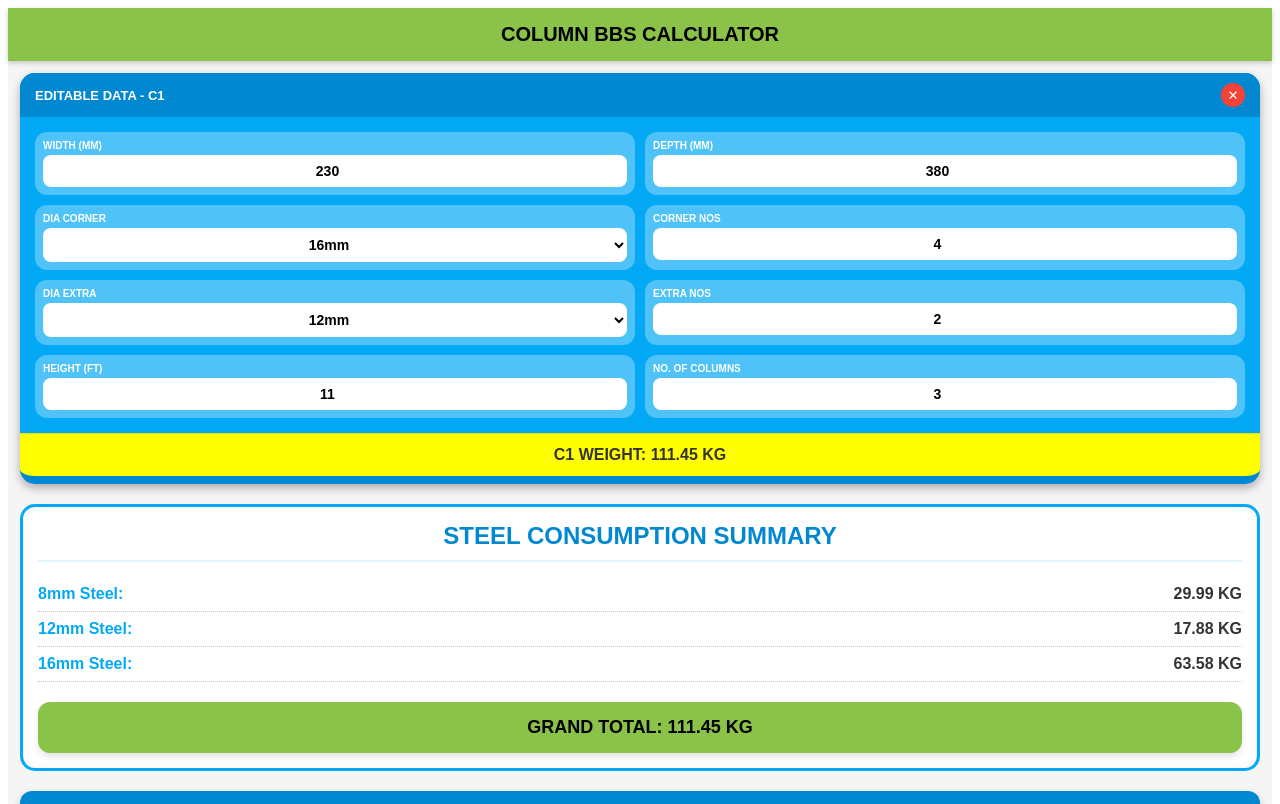
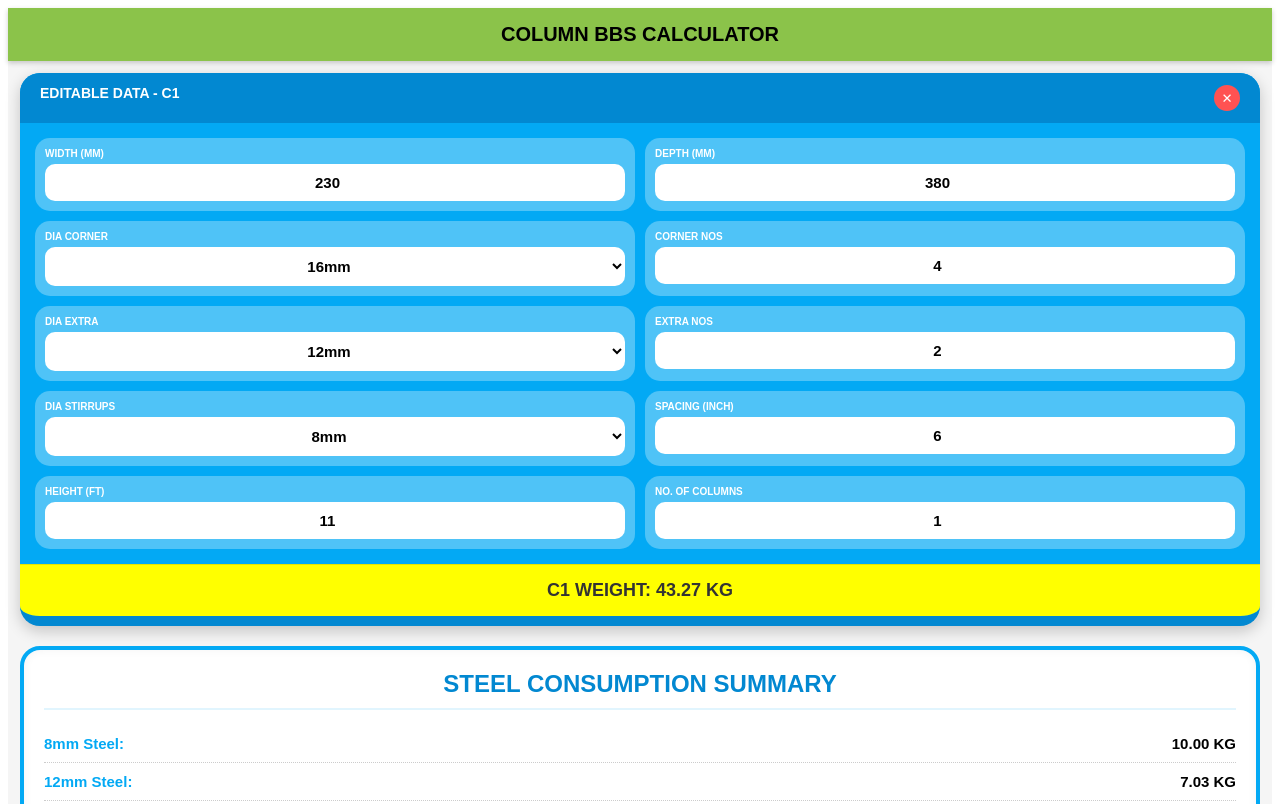
Before and after one commit to Movieeesss/COLUMN-BBS, a React (Vite) app: page / in a window 1280 px wide. Shown: the top 804 px of the page. Built offline with nearby package versions, Linux system fonts and the light colour scheme.

Commit message:
Update ColumnBBS.tsx

```diff
--- a/src/ColumnBBS.tsx
+++ b/src/ColumnBBS.tsx
@@ -3,9 +3,9 @@ import jsPDF from 'jspdf';
 import autoTable from 'jspdf-autotable';
 
 // Unit weight formula: (D^2 / 162)
-const getWeight = (dia: number) => (dia * dia) / 162;
+const getWeightPerMeter = (dia: number) => (dia * dia) / 162;
 
-interface ColumnEntry {
+interface ColumnData {
   id: string;
   name: string;
   width: string;
@@ -17,20 +17,20 @@ interface ColumnEntry {
   diaTies: number;
   spacing: string;
   height: string;
-  numColumns: string;
+  numCols: string;
 }
 
 const ColumnBBS: React.FC = () => {
-  const [columns, setColumns] = useState<ColumnEntry[]>([
+  const [columns, setColumns] = useState<ColumnData[]>([
     {
       id: '1', name: 'C1', width: '230', depth: '380',
       diaCorner: 16, numCorner: '4',
       diaExtra: 12, numExtra: '2',
-      diaTies: 8, spacing: '6', height: '11', numColumns: '3'
+      diaTies: 8, spacing: '6', height: '11', numCols: '1'
     }
   ]);
 
-  const updateCol = (id: string, field: keyof ColumnEntry, val: any) => {
+  const updateCol = (id: string, field: keyof ColumnData, val: any) => {
     setColumns(prev => prev.map(c => c.id === id ? { ...c, [field]: val } : c));
   };
 
@@ -39,50 +39,61 @@ const ColumnBBS: React.FC = () => {
     setColumns([...columns, { ...columns[0], id: nextId, name: `C${nextId}` }]);
   };
 
+  // --- CALCULATION ENGINE (Excel-Matched + 50d Lap) ---
   const results = useMemo(() => {
-    const diaTotals: Record<number, number> = {};
-    let grandTotalKg = 0;
+    const diaSummary: Record<number, number> = {};
+    let grandTotal = 0;
 
     const detailed = columns.map(col => {
-      const nCols = parseFloat(col.numColumns) || 0;
-      const h = parseFloat(col.height) || 0;
-      const s = parseFloat(col.spacing) || 1;
-      const w = parseFloat(col.width) || 0;
-      const d = parseFloat(col.depth) || 0;
-      const hM = h * 0.3048;
+      const nCols = parseFloat(col.numCols) || 0;
+      const hFt = parseFloat(col.height) || 0;
+      const sIn = parseFloat(col.spacing) || 1;
+      const wMm = parseFloat(col.width) || 0;
+      const dMm = parseFloat(col.depth) || 0;
+      const heightM = hFt * 0.3048;
 
-      const cornerKg = hM * (parseFloat(col.numCorner) || 0) * getWeight(col.diaCorner) * nCols;
-      const extraKg = hM * (parseFloat(col.numExtra) || 0) * getWeight(col.diaExtra) * nCols;
-      const tieLen = (((w - 80) * 2) + ((d - 80) * 2) + 200) / 1000;
-      const nTies = (Math.ceil((h * 12) / s) + 1) * nCols;
-      const tiesKg = tieLen * nTies * getWeight(col.diaTies);
+      // Lap Length Calculation (50 * Dia) in Meters
+      const lapCornerM = (50 * col.diaCorner) / 1000;
+      const lapExtraM = (50 * col.diaExtra) / 1000;
+
+      // 1. Main Bars (Height + 50d Lap)
+      const cornerKg = (heightM + lapCornerM) * (parseFloat(col.numCorner) || 0) * getWeightPerMeter(col.diaCorner) * nCols;
+      const extraKg = (heightM + lapExtraM) * (parseFloat(col.numExtra) || 0) * getWeightPerMeter(col.diaExtra) * nCols;
+
+      // 2. Stirrups (Ties) Calculation: (Perimeter - Cover + Hooks)
+      const tieLengthM = (((wMm - 80) * 2) + ((dMm - 80) * 2) + 200) / 1000;
+      const totalTiesPerCol = Math.ceil((hFt * 12) / sIn) + 1;
+      const tiesKg = tieLengthM * (totalTiesPerCol * nCols) * getWeightPerMeter(col.diaTies);
 
       const subTotal = cornerKg + extraKg + tiesKg;
-      grandTotalKg += subTotal;
+      grandTotal += subTotal;
 
-      [[col.diaCorner, cornerKg], [col.diaExtra, extraKg], [col.diaTies, tiesKg]].forEach(([dia, kg]) => {
-        diaTotals[dia] = (diaTotals[dia] || 0) + kg;
+      [[col.diaCorner, cornerKg], [col.diaExtra, extraKg], [col.diaTies, tiesKg]].forEach(([d, kg]) => {
+        diaSummary[d] = (diaSummary[d] || 0) + kg;
       });
 
-      return { ...col, subTotal, nTies };
+      return { ...col, subTotal };
     });
 
-    return { detailed, diaTotals, grandTotalKg };
+    return { detailed, diaSummary, grandTotal };
   }, [columns]);
 
   const generatePDF = () => {
     const doc = new jsPDF();
-    doc.text("COLUMN BBS SUMMARY REPORT", 14, 15);
+    doc.text("COLUMN BBS SUMMARY REPORT (50d Lap Included)", 14, 15);
     autoTable(doc, {
       startY: 25,
-      head: [['Name', 'Size', 'Corner', 'Extra', 'No. of Cols', 'Total KG']],
-      body: results.detailed.map(c => [c.name, `${c.width}x${c.depth}`, `${c.diaCorner}mm(${c.numCorner})`, `${c.diaExtra}mm(${c.numExtra})`, c.numColumns, c.subTotal.toFixed(2)]),
+      head: [['Name', 'Size', 'Corner (50d)', 'Extra (50d)', 'Ties', 'Weight (KG)']],
+      body: results.detailed.map(c => [
+        c.name, `${c.width}x${c.depth}`, `${c.diaCorner}mm(${c.numCorner})`,
+        `${c.diaExtra}mm(${c.numExtra})`, `${c.diaTies}mm @${c.spacing}"`, c.subTotal.toFixed(2)
+      ]),
       headStyles: { fillColor: [139, 195, 74] }
     });
     autoTable(doc, {
       startY: (doc as any).lastAutoTable.finalY + 10,
-      head: [['Final Diameter Summary', 'Total Weight (KG)']],
-      body: Object.entries(results.diaTotals).map(([d, kg]) => [`${d}mm Steel`, `${kg.toFixed(2)} KG`]),
+      head: [['Diameter Summary', 'Total Weight (KG)']],
+      body: Object.entries(results.diaSummary).map(([d, kg]) => [`${d}mm Steel`, `${kg.toFixed(2)} KG`]),
       headStyles: { fillColor: [3, 169, 244] }
     });
     doc.save("Column_BBS_Report.pdf");
@@ -90,27 +101,22 @@ const ColumnBBS: React.FC = () => {
 
   return (
     <div style={{ backgroundColor: '#f5f5f5', minHeight: '100vh', fontFamily: 'sans-serif', paddingBottom: '40px' }}>
-      {/* HEADER SECTION */}
       <div style={{ backgroundColor: '#8bc34a', padding: '15px', textAlign: 'center', boxShadow: '0 2px 5px rgba(0,0,0,0.2)' }}>
-        <h1 style={{ color: '#000', margin: 0, fontSize: '20px', fontWeight: 'bold', textTransform: 'uppercase' }}>
-          Column BBS Calculator
-        </h1>
+        <h1 style={{ color: '#000', margin: 0, fontSize: '20px', fontWeight: 'bold', textTransform: 'uppercase' }}>Column BBS Calculator</h1>
       </div>
 
       <div style={{ padding: '12px' }}>
-        {results.detailed.map((col) => (
-          <div key={col.id} style={{ backgroundColor: '#03a9f4', borderRadius: '15px', marginBottom: '20px', overflow: 'hidden', boxShadow: '0 4px 10px rgba(0,0,0,0.3)', borderBottom: '8px solid #0288d1' }}>
-            {/* BLUE HEADER */}
-            <div style={{ backgroundColor: '#0288d1', padding: '10px 15px', display: 'flex', justifyContent: 'space-between', alignItems: 'center', color: '#fff', fontWeight: 'bold', fontSize: '13px' }}>
+        {results.detailed.map(col => (
+          <div key={col.id} style={{ backgroundColor: '#03a9f4', borderRadius: '20px', marginBottom: '20px', overflow: 'hidden', boxShadow: '0 5px 15px rgba(0,0,0,0.2)', borderBottom: '10px solid #0288d1' }}>
+            <div style={{ backgroundColor: '#0288d1', padding: '12px 20px', display: 'flex', justifyContent: 'space-between', color: '#fff', fontWeight: 'bold', fontSize: '14px' }}>
               <span>EDITABLE DATA - {col.name}</span>
-              <button onClick={() => setColumns(columns.filter(i => i.id !== col.id))} style={{ backgroundColor: '#f44336', border: 'none', color: '#fff', borderRadius: '50%', width: '24px', height: '24px', cursor: 'pointer' }}>✕</button>
+              <button onClick={() => setColumns(columns.filter(i => i.id !== col.id))} style={{ backgroundColor: '#ff5252', border: 'none', color: '#fff', borderRadius: '50%', width: '26px', height: '26px', cursor: 'pointer' }}>✕</button>
             </div>
 
-            {/* INPUT AREA */}
             <div style={{ padding: '15px' }}>
               <div style={{ display: 'flex', gap: '10px', marginBottom: '10px' }}>
-                <UIInput label="Width (mm)" value={col.width} onChange={v => updateCol(col.id, 'width', v)} />
-                <UIInput label="Depth (mm)" value={col.depth} onChange={v => updateCol(col.id, 'depth', v)} />
+                <UIInput label="Width (MM)" value={col.width} onChange={v => updateCol(col.id, 'width', v)} />
+                <UIInput label="Depth (MM)" value={col.depth} onChange={v => updateCol(col.id, 'depth', v)} />
               </div>
               <div style={{ display: 'flex', gap: '10px', marginBottom: '10px' }}>
                 <UISelect label="Dia Corner" value={col.diaCorner} onChange={v => updateCol(col.id, 'diaCorner', v)} options={[12, 16, 20, 25]} />
@@ -120,68 +126,54 @@ const ColumnBBS: React.FC = () => {
                 <UISelect label="Dia Extra" value={col.diaExtra} onChange={v => updateCol(col.id, 'diaExtra', v)} options={[10, 12, 16, 20]} />
                 <UIInput label="Extra Nos" value={col.numExtra} onChange={v => updateCol(col.id, 'numExtra', v)} />
               </div>
+              <div style={{ display: 'flex', gap: '10px', marginBottom: '10px' }}>
+                <UISelect label="Dia Stirrups" value={col.diaTies} onChange={v => updateCol(col.id, 'diaTies', v)} options={[8, 10, 12]} />
+                <UIInput label="Spacing (Inch)" value={col.spacing} onChange={v => updateCol(col.id, 'spacing', v)} />
+              </div>
               <div style={{ display: 'flex', gap: '10px' }}>
                 <UIInput label="Height (Ft)" value={col.height} onChange={v => updateCol(col.id, 'height', v)} />
-                <UIInput label="No. of Columns" value={col.numColumns} onChange={v => updateCol(col.id, 'numColumns', v)} />
+                <UIInput label="No. of Columns" value={col.numCols} onChange={v => updateCol(col.id, 'numCols', v)} />
               </div>
             </div>
 
-            {/* YELLOW WEIGHT BAR */}
-            <div style={{ backgroundColor: '#ffff00', padding: '12px', textAlign: 'center', fontWeight: 'bold', color: '#333', fontSize: '16px', borderTop: '1px solid rgba(0,0,0,0.1)' }}>
+            <div style={{ backgroundColor: '#ffff00', padding: '15px', textAlign: 'center', fontWeight: 'bold', color: '#333', fontSize: '18px', borderTop: '1px solid rgba(0,0,0,0.1)' }}>
               {col.name} WEIGHT: {col.subTotal.toFixed(2)} KG
             </div>
           </div>
         ))}
 
-        {/* SUMMARY CARD */}
-        <div style={{ backgroundColor: '#fff', borderRadius: '15px', border: '3px solid #03a9f4', padding: '15px', boxShadow: 'inset 0 0 10px rgba(0,0,0,0.05)' }}>
-          <h2 style={{ textAlign: 'center', fontWeight: '900', color: '#0288d1', margin: '0 0 15px 0', textTransform: 'uppercase', borderBottom: '2px solid #e1f5fe', paddingBottom: '10px' }}>
-            Steel Consumption Summary
-          </h2>
-          {Object.entries(results.diaTotals).map(([dia, kg]) => (
-            <div key={dia} style={{ display: 'flex', justifyContent: 'space-between', padding: '8px 0', borderBottom: '1px dotted #ccc', fontWeight: 'bold', color: '#333' }}>
+        {/* SUMMARY SECTION */}
+        <div style={{ backgroundColor: '#fff', borderRadius: '20px', border: '4px solid #03a9f4', padding: '20px', boxShadow: 'inset 0 0 10px rgba(0,0,0,0.05)' }}>
+          <h2 style={{ textAlign: 'center', fontWeight: '900', color: '#0288d1', margin: '0 0 15px 0', textTransform: 'uppercase', borderBottom: '2px solid #e1f5fe', paddingBottom: '10px' }}>Steel Consumption Summary</h2>
+          {Object.entries(results.diaSummary).map(([dia, kg]) => (
+            <div key={dia} style={{ display: 'flex', justifyContent: 'space-between', padding: '10px 0', borderBottom: '1px dotted #ccc', fontWeight: 'bold', fontSize: '15px' }}>
               <span style={{ color: '#03a9f4' }}>{dia}mm Steel:</span>
               <span>{kg.toFixed(2)} KG</span>
             </div>
           ))}
-          <div style={{ marginTop: '20px', backgroundColor: '#8bc34a', padding: '15px', borderRadius: '12px', textAlign: 'center', fontWeight: '900', fontSize: '18px', color: '#000', boxShadow: '0 4px 6px rgba(0,0,0,0.1)' }}>
-            GRAND TOTAL: {results.grandTotalKg.toFixed(2)} KG
+          <div style={{ marginTop: '20px', backgroundColor: '#8bc34a', padding: '18px', borderRadius: '15px', textAlign: 'center', fontWeight: '900', fontSize: '20px', color: '#000' }}>
+            GRAND TOTAL: {results.grandTotal.toFixed(2)} KG
           </div>
         </div>
 
-        {/* ACTION BUTTONS */}
-        <button onClick={addNewColumn} style={{ width: '100%', backgroundColor: '#0288d1', color: '#fff', fontWeight: 'bold', padding: '16px', borderRadius: '12px', border: 'none', marginTop: '20px', textTransform: 'uppercase', boxShadow: '0 4px 8px rgba(0,0,0,0.2)', cursor: 'pointer' }}>
-          + Add New Column (C{columns.length + 1})
-        </button>
-        <button onClick={generatePDF} style={{ width: '100%', backgroundColor: '#212121', color: '#fff', fontWeight: 'bold', padding: '16px', borderRadius: '12px', border: 'none', marginTop: '12px', textTransform: 'uppercase', boxShadow: '0 4px 8px rgba(0,0,0,0.2)', cursor: 'pointer' }}>
-          Generate Summary PDF
-        </button>
+        <button onClick={addNewColumn} style={{ width: '100%', backgroundColor: '#0288d1', color: '#fff', fontWeight: 'bold', padding: '18px', borderRadius: '15px', border: 'none', marginTop: '25px', textTransform: 'uppercase', fontSize: '15px', boxShadow: '0 4px 10px rgba(0,0,0,0.2)', cursor: 'pointer' }}>+ Add New Column (C{columns.length + 1})</button>
+        <button onClick={generatePDF} style={{ width: '100%', backgroundColor: '#212121', color: '#fff', fontWeight: 'bold', padding: '18px', borderRadius: '15px', border: 'none', marginTop: '12px', textTransform: 'uppercase', fontSize: '15px', boxShadow: '0 4px 10px rgba(0,0,0,0.2)', cursor: 'pointer' }}>Generate Summary PDF</button>
       </div>
     </div>
   );
 };
 
-// --- HELPER COMPONENTS ---
 const UIInput = ({ label, value, onChange }: any) => (
-  <div style={{ flex: 1, backgroundColor: '#4fc3f7', padding: '8px', borderRadius: '12px' }}>
-    <label style={{ display: 'block', color: '#fff', fontSize: '10px', fontWeight: 'bold', textTransform: 'uppercase', marginBottom: '4px' }}>{label}</label>
-    <input
-      type="number"
-      value={value}
-      onChange={e => onChange(e.target.value)}
-      style={{ width: '100%', border: 'none', borderRadius: '8px', padding: '8px', textAlign: 'center', fontWeight: 'bold', fontSize: '14px', outline: 'none', boxSizing: 'border-box' }}
-    />
+  <div style={{ flex: 1, backgroundColor: '#4fc3f7', padding: '10px', borderRadius: '15px' }}>
+    <label style={{ display: 'block', color: '#fff', fontSize: '10px', fontWeight: 'bold', textTransform: 'uppercase', marginBottom: '5px' }}>{label}</label>
+    <input type="number" value={value} onChange={e => onChange(e.target.value)} style={{ width: '100%', border: 'none', borderRadius: '10px', padding: '10px', textAlign: 'center', fontWeight: 'bold', fontSize: '15px', outline: 'none', boxSizing: 'border-box' }} />
   </div>
 );
 
 const UISelect = ({ label, value, onChange, options }: any) => (
-  <div style={{ flex: 1, backgroundColor: '#4fc3f7', padding: '8px', borderRadius: '12px' }}>
-    <label style={{ display: 'block', color: '#fff', fontSize: '10px', fontWeight: 'bold', textTransform: 'uppercase', marginBottom: '4px' }}>{label}</label>
-    <select
-      value={value}
-      onChange={e => onChange(Number(e.target.value))}
-      style={{ width: '100%', border: 'none', borderRadius: '8px', padding: '8px', fontWeight: 'bold', fontSize: '14px', textAlign: 'center', outline: 'none', backgroundColor: '#fff', boxSizing: 'border-box' }}
-    >
+  <div style={{ flex: 1, backgroundColor: '#4fc3f7', padding: '10px', borderRadius: '15px' }}>
+    <label style={{ display: 'block', color: '#fff', fontSize: '10px', fontWeight: 'bold', textTransform: 'uppercase', marginBottom: '5px' }}>{label}</label>
+    <select value={value} onChange={e => onChange(Number(e.target.value))} style={{ width: '100%', border: 'none', borderRadius: '10px', padding: '10px', fontWeight: 'bold', fontSize: '15px', textAlign: 'center', outline: 'none', backgroundColor: '#fff', boxSizing: 'border-box' }}>
       {options.map((o: any) => <option key={o} value={o}>{o}mm</option>)}
     </select>
   </div>
```
